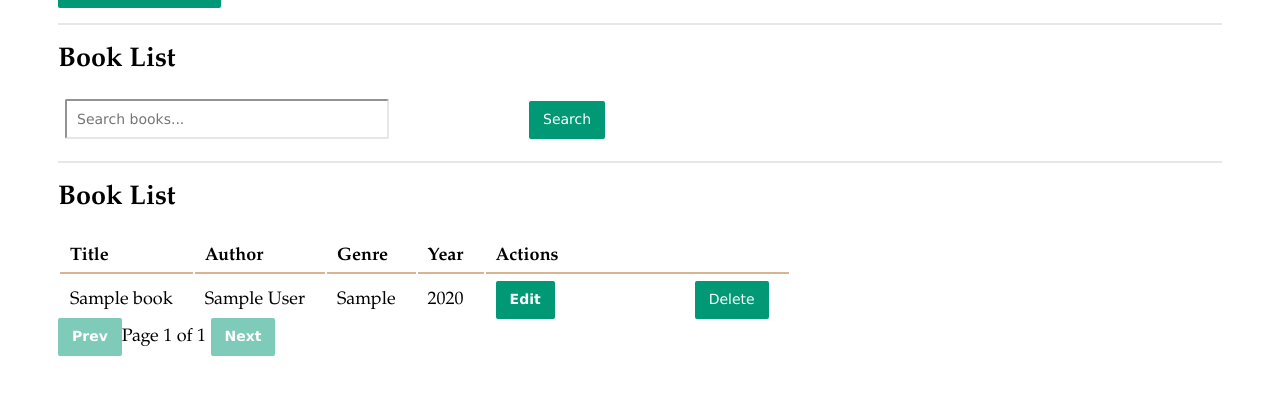
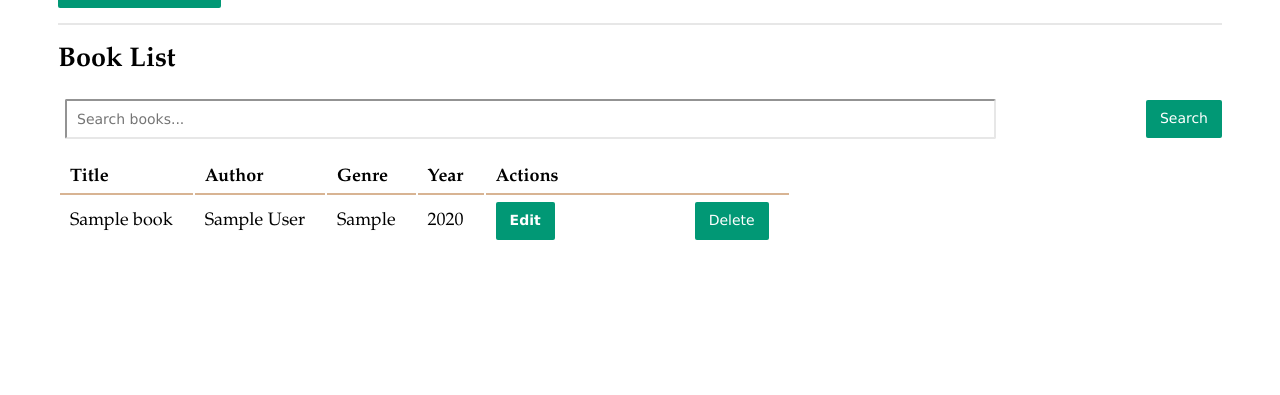
Before and after one commit to Crowe-Brian-J/treehouse_u8_sql_library_manager, a Node server app: page /books in a window 1280 px wide. Shown: the part 131-526 px from the top of the page. Run offline with Node 20, Linux system fonts and the light colour scheme; tables that the repository leaves empty hold one stand-in row (values such as "Sample post"); some libraries are stand-ins or nearby versions.

Commit message:
update stylings to make page more uniform

```diff
--- a/public/stylesheets/style.css
+++ b/public/stylesheets/style.css
@@ -40,7 +40,7 @@ input[type='submit']:hover {
   background-color: #01b189;
 }
 
-a.button.disabled {
+a.button.disabled { /* Added CSS for disabled Prev and Next Buttons */
   pointer-events: none; /* makes it unclickable */
   opacity: 0.5; /* visually dimmed */
   cursor: default; /* removes the pointer */
@@ -56,30 +56,37 @@ ul {
   margin-bottom: 10px;
   line-height: 1.3em;
 }
+
 h2 {
   border-top: 2px solid #e7e7e7;
   padding-top: 20px;
 }
+
 th {
   border-bottom: 2px solid #d8b493;
   text-align: left;
   padding: 5px 20px 5px 10px;
 }
+
 tr {
   min-height: 50px;
 }
+
 tr:nth-child(2n) {
   background: #e7e7e7;
 }
+
 td {
   padding: 5px 20px 5px 10px;
 }
+
 label {
   font-weight: bold;
   min-width: 130px;
   display: inline-block;
   transition: 0.4s;
 }
+
 input {
   padding: 10px;
   font-family: 'Lucida Grande', Helvetica, Arial, sans-serif;
@@ -88,10 +95,32 @@ input {
   border-color: #e7e7e7;
   transition: 0.4s;
 }
+
 input[type='text'] {
   margin-left: 7px;
   width: 300px;
 }
+
 .error {
   color: rgb(236, 15, 15);
 }
+
+/* Flex container for search bar */
+div.search-bar form {
+  display: flex;
+  gap: 10px; /* space between input and button */
+  align-items: center;
+}
+
+/* Make search input grow to fill available space */
+div.search-bar input[type=text] {
+  flex: 1;
+}
+
+/* Flex container for pagination */
+nav.pagination {
+  display: flex;
+  justify-content: center;
+  align-items: center;
+  gap: 10px;
+}
--- a/views/index.pug
+++ b/views/index.pug
@@ -1,16 +1,16 @@
 extends layout
 
 block content
-  //- Search form and buttons row
-  block content
   h2 Book List
-  div.search-bar(style="margin-top:20px; margin-bottom:10px;")
+
+  //- Search bar with spacing
+  div.search-bar(style="margin: 20px 0;")
     form(method="GET", action="/books")
       input(type="text", name="search", placeholder="Search books...", value=search)
       input(type="submit", value="Search")
 
-  h2 Book List
-  if books && books.length
+  //- Book table
+  if books.length
     table
       thead
         tr
@@ -31,11 +31,11 @@ block content
               form(method="POST", action=`/books/${book.id}/delete`, style="display:inline")
                 input(type="submit", value="Delete")
   else
-    p No books found.
+    p No books yet.
 
   //- Pagination
   if totalPages && totalPages > 1
-  nav.pagination
-    a.button(href=`/books?search=${search}&page=${currentPage - 1}`, class=(currentPage === 1 ? 'disabled' : '')) Prev
-    | Page #{currentPage} of #{totalPages}
-    a.button(href=`/books?search=${search}&page=${currentPage + 1}`, class=(currentPage === totalPages ? 'disabled' : '')) Next
+    nav.pagination(style="margin-top: 20px;")
+      a.button(href=`/books?search=${search}&page=${currentPage - 1}`, class=(currentPage === 1 ? 'disabled' : '')) Prev
+      span(style="margin: 0 10px;") Page #{currentPage} of #{totalPages}
+      a.button(href=`/books?search=${search}&page=${currentPage + 1}`, class=(currentPage === totalPages ? 'disabled' : '')) Next
```
